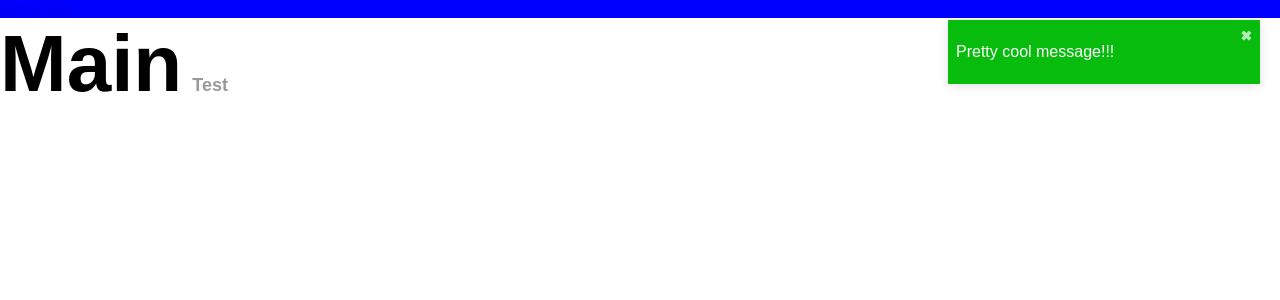
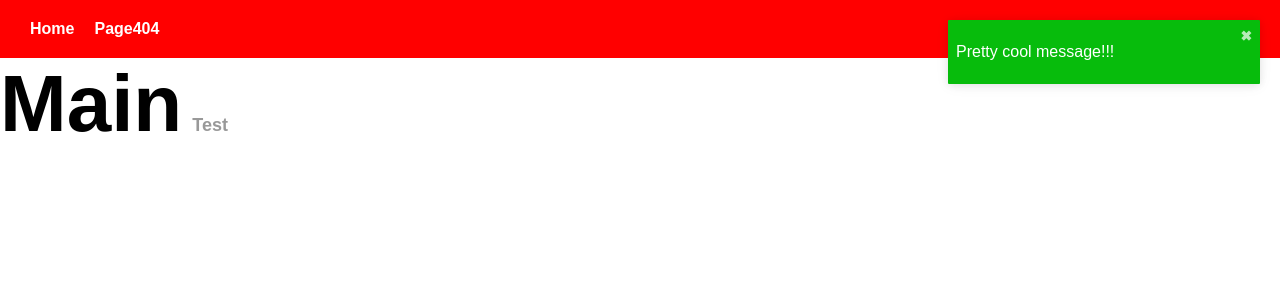
Before and after one commit to leticiabarbosasilva94/BASE-REACT, a React (Create React App) app: page / in a window 1280 px wide. Shown: the top 300 px of the page. Built offline with nearby package versions, Linux system fonts and the light colour scheme; the HTML template or start-up script is replaced by a standard one.

Commit message:
Added 404 page

```diff
--- a/src/components/Header/index.js
+++ b/src/components/Header/index.js
@@ -5,9 +5,9 @@ import { Nav } from './styled';
 
 export default function Header() {
   return (
-    <Nav>
+    <Nav error={1}>
       <Link to="/">Home</Link>
-      <Link to="/test">Test</Link>
+      <Link to="/page404">Page404</Link>
     </Nav>
   );
 }
--- a/src/components/Header/styled.js
+++ b/src/components/Header/styled.js
@@ -1,5 +1,16 @@
 import styled from 'styled-components';
 
 export const Nav = styled.nav`
+  /* Only a horrible example */
   background: ${props => (props.error ? 'red' : 'blue')};
+  padding: 20px;
+  display: flex;
+  align-items: center;
+
+  a {
+    margin: 0 10px 0;
+    color: #fff;
+    font-weight: bold;
+    text-decoration: none;
+  }
 `;
--- a/src/pages/Page404/index.js
+++ b/src/pages/Page404/index.js
@@ -5,7 +5,10 @@ export default function Page404() {
   return (
     <Main>
       <h1>404</h1>
-      <p>The page you&apos;re looking for does not exist.</p>
+      <p>
+        The address may be incorrect or the page you are looking for may no
+        longer exist.
+      </p>
     </Main>
   );
 }
```
